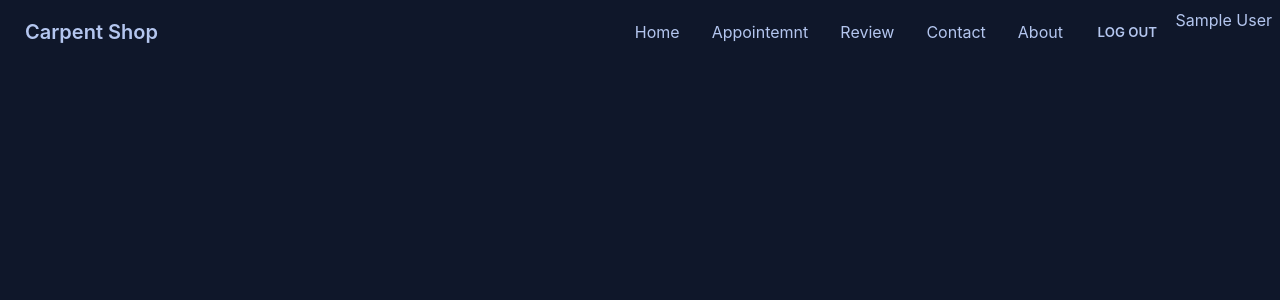
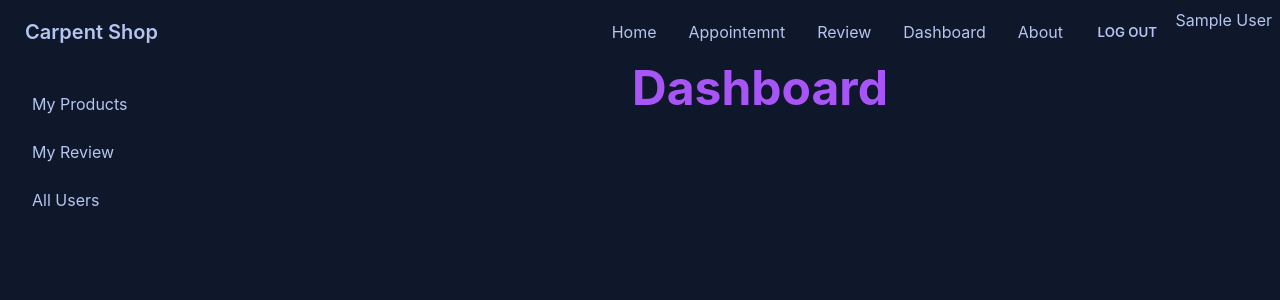
Before and after one commit to Shafak93/carpent-shop, a React (Create React App) app: page /dashboard in a window 1280 px wide. Shown: the top 300 px of the page. Built offline with nearby package versions, Linux system fonts and the light colour scheme; no server answers; sample sign-in values are in the browser's storage; the HTML template or start-up script is replaced by a standard one.

Commit message:
Dashboard create and desig

```diff
--- a/src/App.js
+++ b/src/App.js
@@ -8,6 +8,7 @@ import Tools from './Components/Home/Tools/Tools';
 import Login from './Components/RequireAuth/Login/Login';
 import Signup from './Components/RequireAuth/Signup/Signup';
 import RequireAuth from './Components/RequireAuth/RequireAuth/RequireAuth';
+import Dashboard from './Components/Dashboard/Dashboard/Dashboard';
 
 function App() {
   return (
@@ -21,6 +22,11 @@ function App() {
             <Purchase></Purchase>
           </RequireAuth>
         }></Route>
+        <Route path='/dashboard' element={
+          <RequireAuth>
+            <Dashboard></Dashboard>
+          </RequireAuth>
+        }></Route>
         <Route path='/login' element={<Login></Login>}></Route>
         <Route path='/signup' element={<Signup></Signup>}></Route>
       </Routes>
--- /dev/null
+++ b/src/Components/Dashboard/Dashboard/Dashboard.js
@@ -0,0 +1,33 @@
+import React from 'react';
+import { useAuthState } from 'react-firebase-hooks/auth';
+import { Link, Outlet } from 'react-router-dom';
+import auth from '../../../firebase.init';
+
+const Dashboard = () => {
+    const [user] = useAuthState(auth)
+    return (
+        <div class="drawer drawer-mobile">
+            <input id="my-drawer-2" type="checkbox" class="drawer-toggle" />
+            <div class="drawer-content">
+                {/* <!-- Page content here --> */}
+                <h2 className='text-5xl font-bold text-purple-500 text-center'>Dashboard</h2>
+                <Outlet></Outlet>
+                <label for="my-drawer-2" class="btn btn-primary drawer-button lg:hidden">Open drawer</label>
+
+            </div>
+            <div class="drawer-side">
+                <label for="my-drawer-2" class="drawer-overlay"></label>
+                <ul class="menu p-4 overflow-y-auto w-60 bg-base-100 text-base-content">
+                {/* <!-- Sidebar content here --> */}
+                <li><Link to='/dashboard'>My Products</Link></li>
+                <li><Link to='/dashboard/myreview'>My Review</Link></li>
+                 <li><Link to='/dashboard/users'>All Users</Link></li>
+                 {/* <li><Link to='/dashboard/adddoctor'>Add Doctor</Link></li> */}
+                </ul>
+
+            </div>
+        </div>
+    );
+};
+
+export default Dashboard;
--- a/src/Components/Header/NavBar/NavBar.js
+++ b/src/Components/Header/NavBar/NavBar.js
@@ -15,7 +15,7 @@ const NavBar = () => {
         <li><Link to='/'>Home</Link></li>
         <li><Link to='/appointment'>Appointemnt</Link></li>
         <li><Link to='/review'>Review</Link></li>
-        <li><Link to='/contact'>Contact</Link></li>
+        <li><Link to='/dashboard'>Dashboard</Link></li>
         <li><Link to='/about'>About</Link></li>
 
         {/* <li><Link to='/login'>Login</Link></li> */}
```
